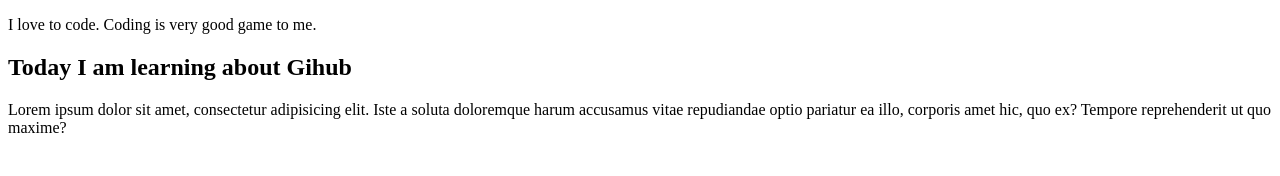
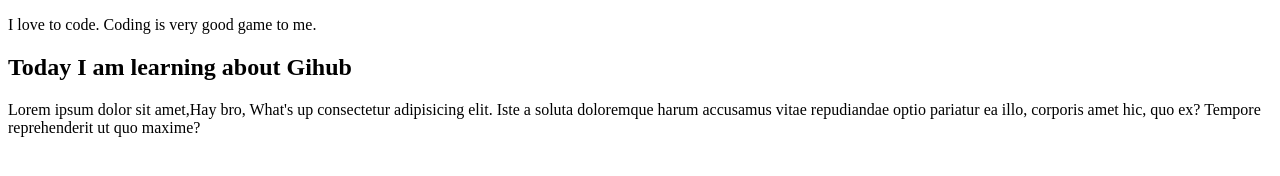
Before and after one commit to SaroarSojib/My-First-Website, a plain HTML site: page index.html in a window 1280 px wide. Drawn offline with Linux system fonts and the light colour scheme.

Commit message:
Finally Sending

```diff
--- a/index.html
+++ b/index.html
@@ -9,6 +9,7 @@
 <body>
     <p>I love to code. Coding is very good game to me.</p>
     <H2>Today I am learning about Gihub</H2>
-    <p>Lorem ipsum dolor sit amet, consectetur adipisicing elit. Iste a soluta doloremque harum accusamus vitae repudiandae optio pariatur ea illo, corporis amet hic, quo ex? Tempore reprehenderit ut quo maxime?</p>
+    <p>Lorem ipsum dolor sit amet,<span>Hay bro, What's up</span> consectetur adipisicing elit. Iste a soluta doloremque harum accusamus vitae repudiandae optio pariatur ea illo, corporis amet hic, quo ex? Tempore reprehenderit ut quo maxime?</p>
+
 </body>
 </html>
```
